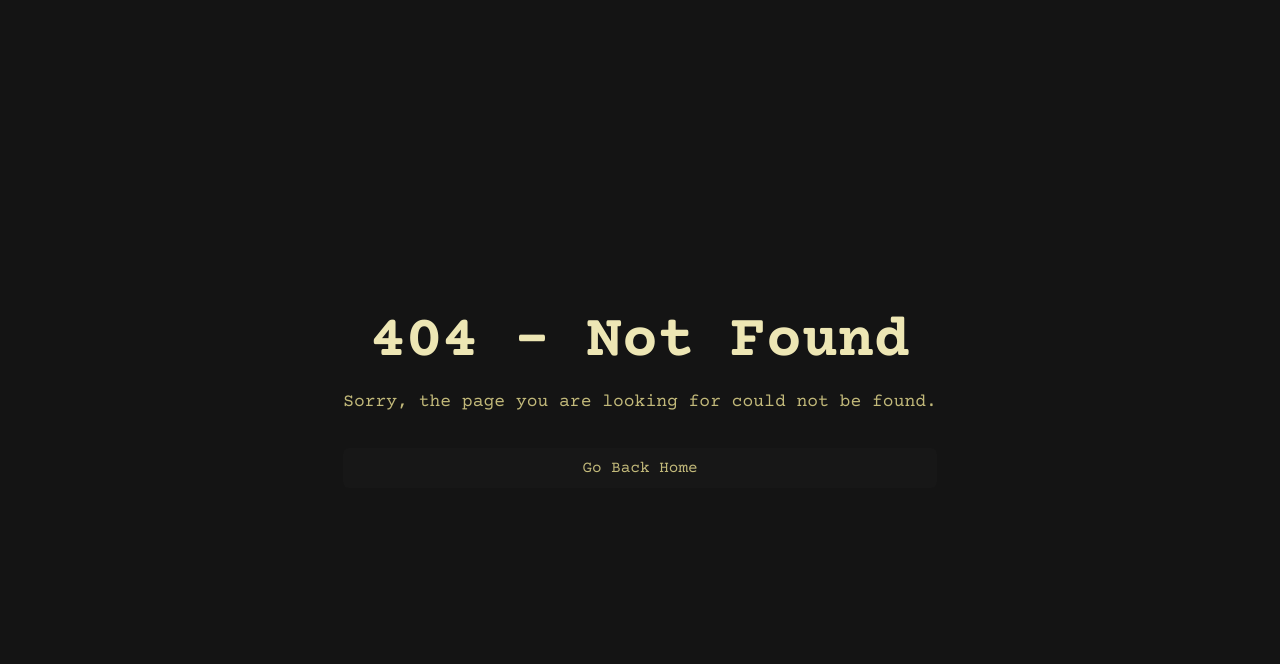
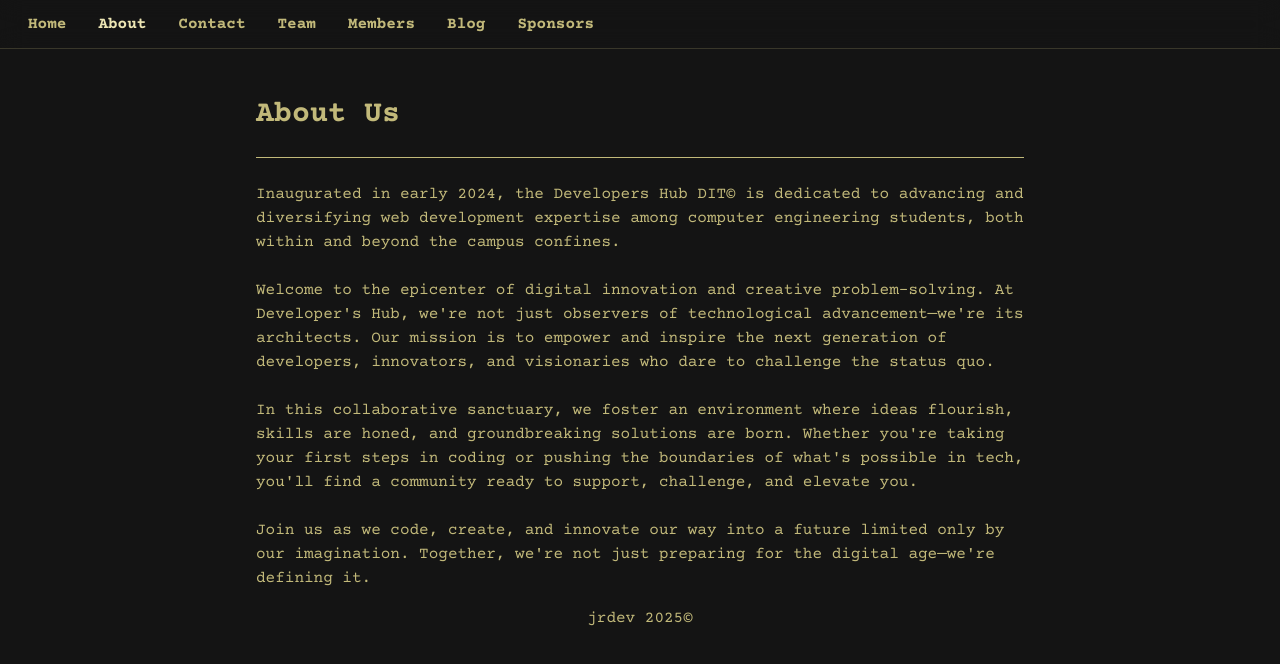
Before and after one commit to jrdev-org/jrdev, a Next.js app: page /about in a window 1280 px wide. Before the commit this address had no page. Shown: the top 664 px of the page. Built offline with nearby package versions, Linux system fonts and the light colour scheme.

Commit message:
About page created

```diff
--- /dev/null
+++ b/src/app/(website)/about/page.tsx
@@ -0,0 +1,35 @@
+export default function AboutPage() {
+	return (
+		<>
+			<h1 className="mb-4 font-bold text-3xl">About Us</h1>
+			<hr className="my-6" />
+
+			<div className="space-y-6">
+				<p>
+					Inaugurated in early 2024, the Developers Hub DIT© is dedicated to
+					advancing and diversifying web development expertise among computer
+					engineering students, both within and beyond the campus confines.
+				</p>
+				<p>
+					Welcome to the epicenter of digital innovation and creative
+					problem-solving. At Developer's Hub, we're not just observers of
+					technological advancement—we're its architects. Our mission is to
+					empower and inspire the next generation of developers, innovators, and
+					visionaries who dare to challenge the status quo.
+				</p>
+				<p>
+					In this collaborative sanctuary, we foster an environment where ideas
+					flourish, skills are honed, and groundbreaking solutions are born.
+					Whether you're taking your first steps in coding or pushing the
+					boundaries of what's possible in tech, you'll find a community ready
+					to support, challenge, and elevate you.
+				</p>
+				<p>
+					Join us as we code, create, and innovate our way into a future limited
+					only by our imagination. Together, we're not just preparing for the
+					digital age—we're defining it.
+				</p>
+			</div>
+		</>
+	);
+}
--- a/src/app/(website)/contact/page.tsx
+++ b/src/app/(website)/contact/page.tsx
@@ -3,6 +3,8 @@ import Link from "next/link";
 export default function ContactPage() {
 	return (
 		<>
+		<h1 className="mb-4 font-bold text-3xl">Contact Us</h1>
+		<hr className="my-6" />
 			<div className="grid grid-cols-1 gap-8 md:grid-cols-2">
 				<div className="space-y-4">
 					<h2 className="font-semibold text-xl">Send us a message</h2>
```
